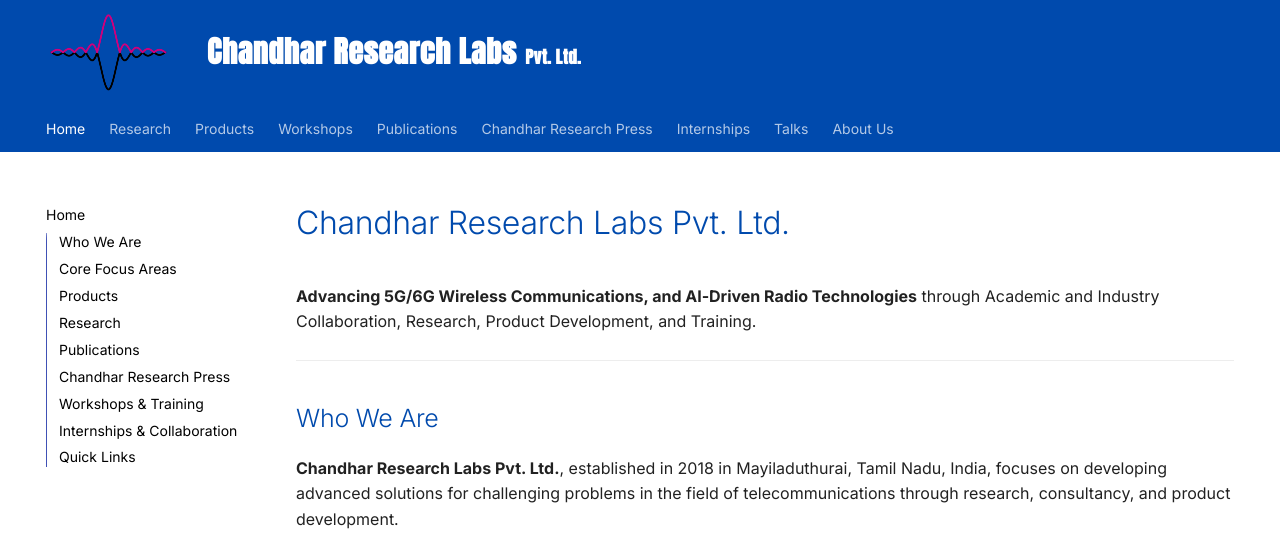
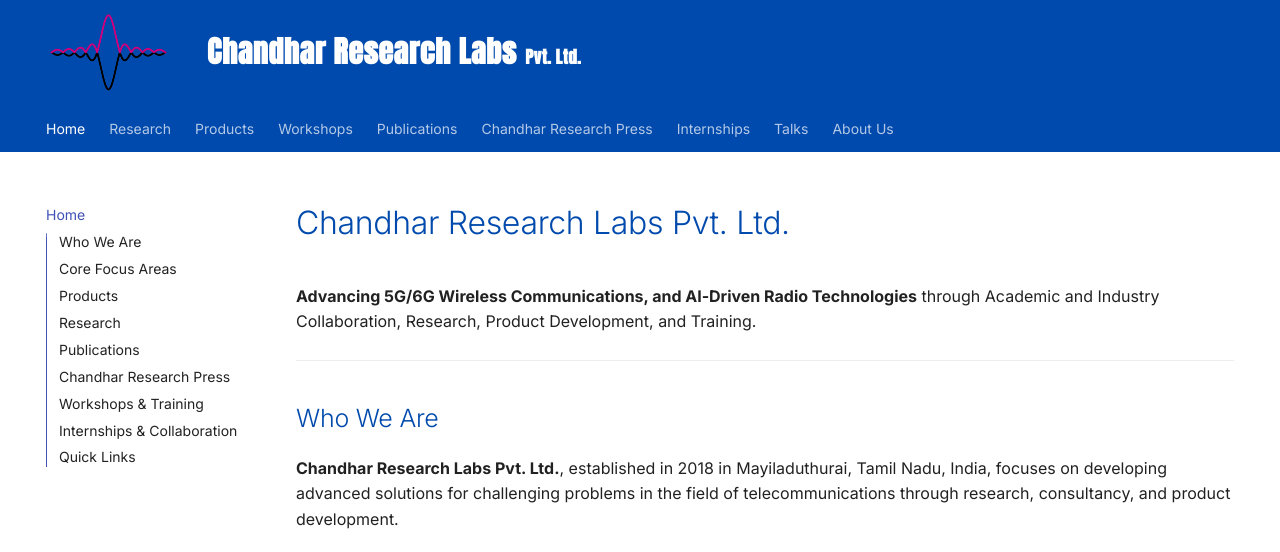
Before and after one commit to chandharlabs/chandhar-docs, an MkDocs documentation site: the page built from docs/index.md, in a window 1280 px wide. Shown: the top 552 px of the page. Built offline with MkDocs 1.6.1 and Material for MkDocs 9.7.7, drawn with Linux system fonts in a browser that asks for light colours.

Commit message:
Update mkdocs.yml

```diff
--- a/mkdocs.yml
+++ b/mkdocs.yml
@@ -19,10 +19,10 @@ theme:
     - content.code.copy
     - toc.integrate
     - content.image.zoom
-  palette:
-    - scheme: default
-      primary: indigo
-      accent: amber
+  palette: []
+#    - scheme: default
+#      primary: indigo
+#      accent: amber
 
 extra:
   generator: false
```
